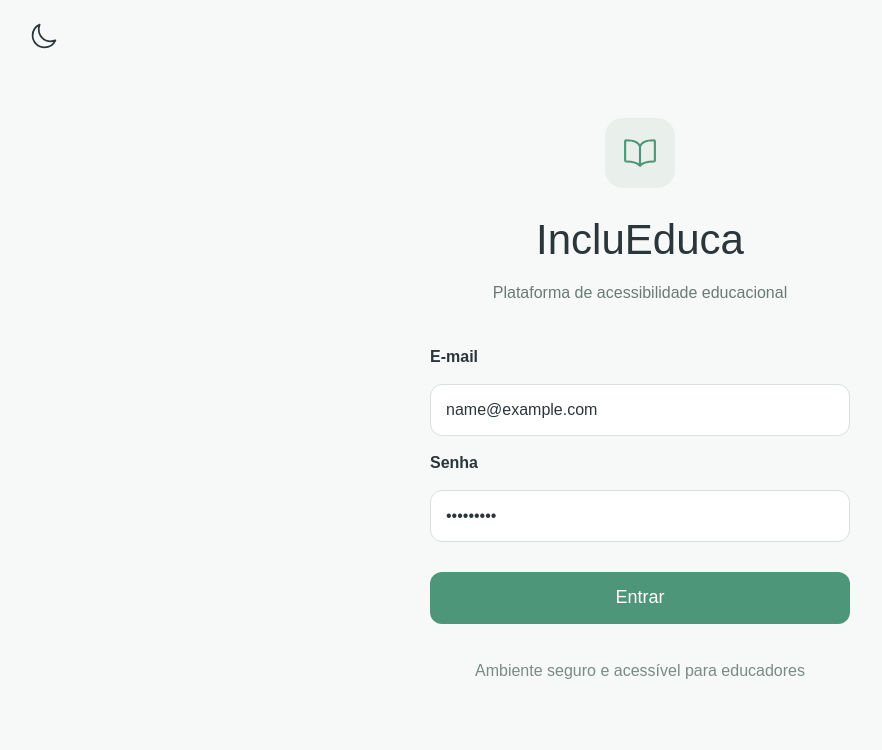
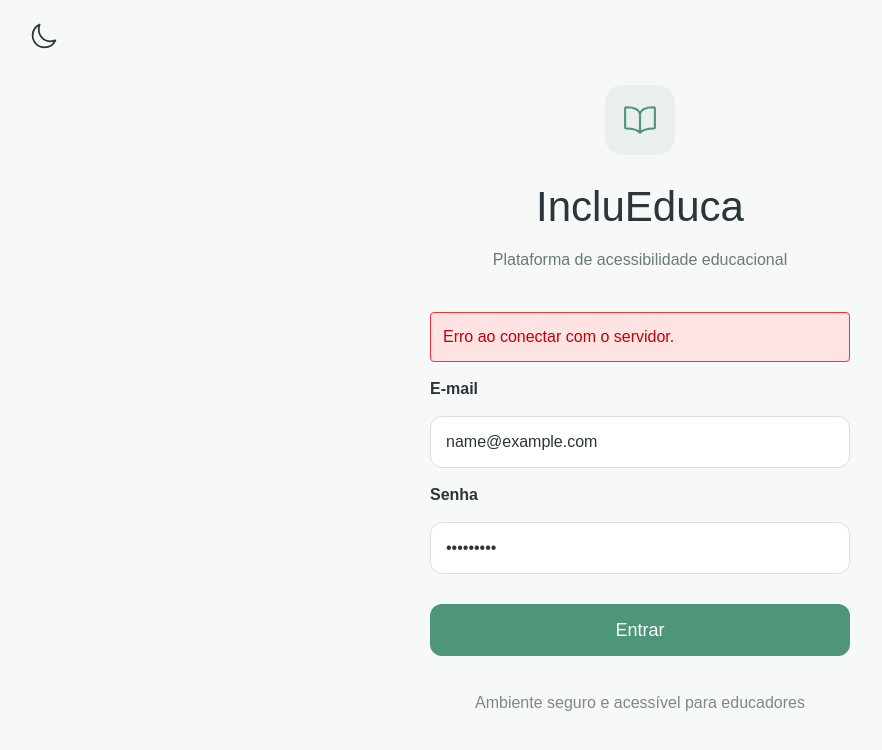
Before and after one commit to LetiAlves/PrototipoTCC-IncluEduca, a Next.js app: page / in a window 1280 px wide. Both pictures are taken after typing "name@example.com", "Sample123" into the empty fields and a click on the button "Entrar". Shown: the top 750 px of the page, without its empty margins (0-882 px from the left). Built offline with nearby package versions, Linux system fonts and the light colour scheme; no server answers.

Commit message:
Atualização

```diff
--- a/app/controller/form.js
+++ b/app/controller/form.js
@@ -46,6 +46,9 @@ app.post("/login", async (req, res) => {
       where: { email, password }
     });
 
+
+    console.log("Resultado: ", response);
+
     if (!response) {
       return res.json({ success: false });
     }
@@ -68,6 +71,6 @@ app.get("/", (req, res) => {
   res.send("API funcionando");
 });
 
-app.listen(3000, () => {
-  console.log("Servidor rodando na porta 3000");
+app.listen(3001, () => {
+  console.log("Servidor rodando na porta 3001");
 });
--- a/app/page.tsx
+++ b/app/page.tsx
@@ -3,12 +3,17 @@
 import { useRouter } from "next/navigation";
 import { useState, useEffect } from "react";
 import { IoBookOutline, IoMoonOutline, IoSunnyOutline } from "react-icons/io5";
+import { CircleAlert, CircleCheck } from "lucide-react";
 
 export default function Home() {
   const router = useRouter();
   const [darkMode, setDarkMode] = useState(false);
+
   const [email, setEmail] = useState("");
   const [password, setPassword] = useState("");
+
+  const [error, setError] = useState("");
+  const [success, setSuccess] = useState("");
 
   useEffect(() => {
     if (darkMode) {
@@ -22,7 +27,7 @@ export default function Home() {
     e.preventDefault();
 
     try {
-    const response = await fetch("http://localhost:3000/login", {
+      const response = await fetch("http://localhost:3001/login", {
         method: "POST",
         headers: {
           "Content-Type": "application/json",
@@ -38,15 +43,22 @@ export default function Home() {
       console.log("Resposta do backend:", json);
 
       if (json.success) {
+        setError("");
+        setSuccess("Login realizado com sucesso!");
+
+        setTimeout(() => {
           router.push("/selectPerfil");
+        }, 1500);
       } else {
-      alert("Email ou senha incorretos");
+        setSuccess("");
+        setError("E-mail ou senha incorretos.");
       }
     } catch (error) {
       console.error("Erro ao conectar com a API:", error);
-    alert("Erro ao conectar com o servidor");
+
+      setSuccess("");
+      setError("Erro ao conectar com o servidor.");
     }
-    // router.push("/selectPerfil");
   }
 
   return (
@@ -74,11 +86,34 @@ export default function Home() {
           </div>
 
           <form onSubmit={entrar} className="formulario">
+
+            {error && (
+              <div className="bg-red-100 border border-red-500 text-red-700 p-3 rounded">
+                {error}
+              </div>
+              )}
+
+              {success && (
+                <div className="bg-green-100 border border-green-500 text-green-700 p-3 rounded">
+                  {success}
+                </div>
+            )}
+
             <label>E-mail</label>
-            <input type="email" value={email} onChange={ (e) => setEmail(e.target.value)} placeholder="educador@escola.com" />
+            <input
+              type="email"
+              value={email}
+              onChange={(e) => setEmail(e.target.value)}
+              placeholder="educador@escola.com"
+            />
 
             <label>Senha</label>
-            <input type="password" value={password} onChange={ (e) => setPassword(e.target.value)} placeholder="Senha" />
+            <input
+              type="password"
+              value={password}
+              onChange={(e) => setPassword(e.target.value)}
+              placeholder="Senha"
+            />
 
             <button type="submit">Entrar</button>
           </form>
--- a/package.json
+++ b/package.json
@@ -11,6 +11,7 @@
   "dependencies": {
     "cors": "^2.8.6",
     "express": "^5.2.1",
+    "lucide-react": "^1.17.0",
     "mysql2": "^3.22.4",
     "next": "16.2.4",
     "react": "19.2.4",
```
Also changed, not shown: 1 other file (tests, documents, lock files or other folders). Lines whose indentation alone changed are shown as unchanged.
